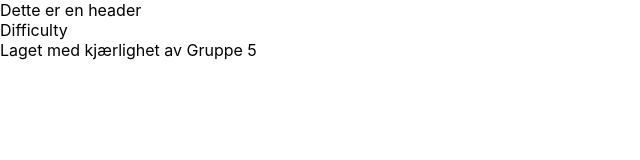
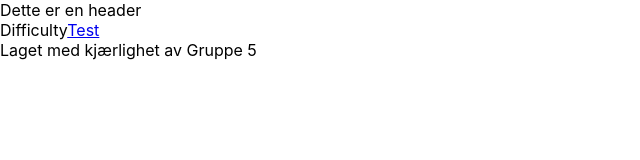
Before and after one commit to Oddarn1/EIT3014, a React (Create React App) app in the folder app/: page /difficulty in a window 1280 px wide. Shown: the top 160 px of the page, without its empty margins (0-640 px from the left). Built offline with nearby package versions, Linux system fonts and the light colour scheme; what @react-firebase/database would draw is missing.

Commit message:
add localStorage to home to continue game, add link to location

```diff
--- a/app/src/App.tsx
+++ b/app/src/App.tsx
@@ -21,7 +21,7 @@ function App() {
             {/* :id is the parameter used to define which location to get from backend*/}
               <Location/>
           </Route>
-          <Route path="/Difficulty">
+          <Route path="/difficulty">
             <Difficulty/>
           </Route>
           <Route path="/">
--- a/app/src/Difficulty/difficulty.tsx
+++ b/app/src/Difficulty/difficulty.tsx
@@ -7,6 +7,7 @@ const Difficulty = () => {
     return (
         <div>
             Difficulty
+            <Link to={"/location/1?difficulty=3"}>Test</Link>
         </div>
     )
 }
--- a/app/src/Home/home.tsx
+++ b/app/src/Home/home.tsx
@@ -1,26 +1,35 @@
 import React from 'react';
 import './home.css';
 import {
-    Link
+    Link,
+    withRouter
   } from "react-router-dom";
 
 const Home = () => {
+    const currentGame = localStorage.getItem("currentlyPlayingId");
+    const currentDifficulty = localStorage.getItem("currentDifficulty");
     return (
         <div>
             <h1>
                 TrondheimGuessr
             </h1>
             {homeText()}
-            <Link to="/Difficulty">
+            <Link to="/difficulty">
                 <button>
                     Spill
                 </button>
             </Link>
+            {currentGame &&
+            <p>
+                Du spiller for øyeblikket et spill, fortsette på dette?
+                <br/>
+                <Link to={`/location/${currentGame}?difficulty=${currentDifficulty}`}>Fortsett</Link>
+            </p>}
         </div>
     )
 }
 
-export default Home;
+export default withRouter(Home);
 
 function homeText(){
     return <p>Velkommen til spillet hvor dine geografiske
--- a/app/src/Location/location.tsx
+++ b/app/src/Location/location.tsx
@@ -25,7 +25,7 @@ const Location = () => {
     const { id } = useParams<locationParams>();
     const { search } = useLocation();
     const [difficulty, setDifficulty] = React.useState(queryString.parse(search).difficulty?.toString() || "");
-    const [correctGuess, setCorrectGuess] = React.useState<boolean|null>(null);
+    const [correctGuess, setCorrectGuess] = React.useState(0);
     localStorage.setItem("currentlyPlayingId", id);
     localStorage.setItem("currentDifficulty", difficulty);
     return (
@@ -49,11 +49,11 @@ const Location = () => {
                 );
               }}
             </FirebaseDatabaseNode>
-            <button onClick={()=>setCorrectGuess(false)}>
+            <button onClick={()=>setCorrectGuess(1)}>
                 Jeg er her!
             </button>
-            {correctGuess === false && <button onClick={()=>setDifficulty(updateDifficulty(difficulty))}>Jeg trenger hjelp</button>}
-            {correctGuess === false && difficulty === "1" && <p style={{color: "red"}}>Du kan dessverre ikke få mer hjelp :(</p>}
+            {correctGuess === 1 && <button onClick={()=>{setDifficulty(updateDifficulty(difficulty)); setCorrectGuess(0);}}>Jeg trenger hjelp</button>}
+            {correctGuess === 1 && difficulty === "1" && <p style={{color: "red"}}>Du kan dessverre ikke få mer hjelp :(</p>}
         </div>
     )
 }
```
